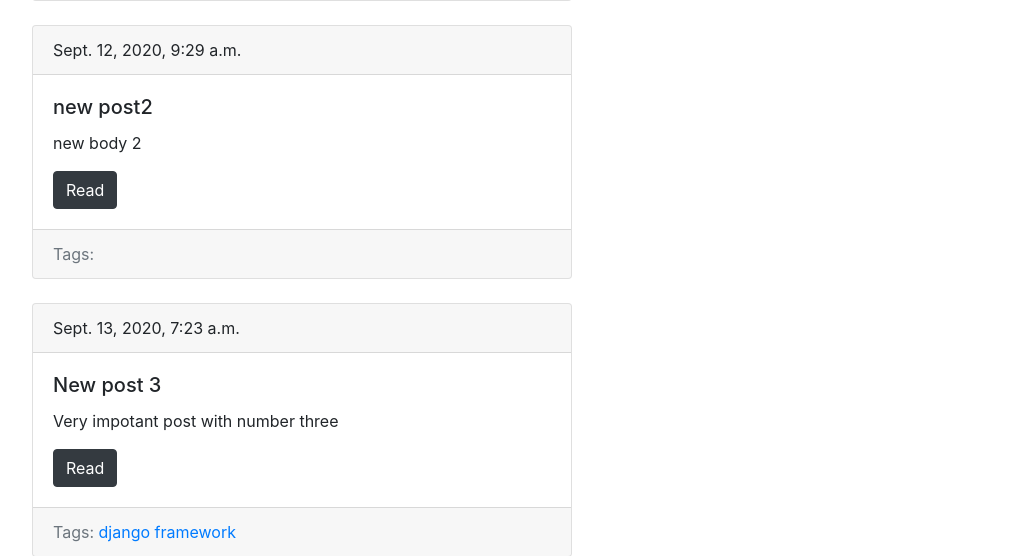
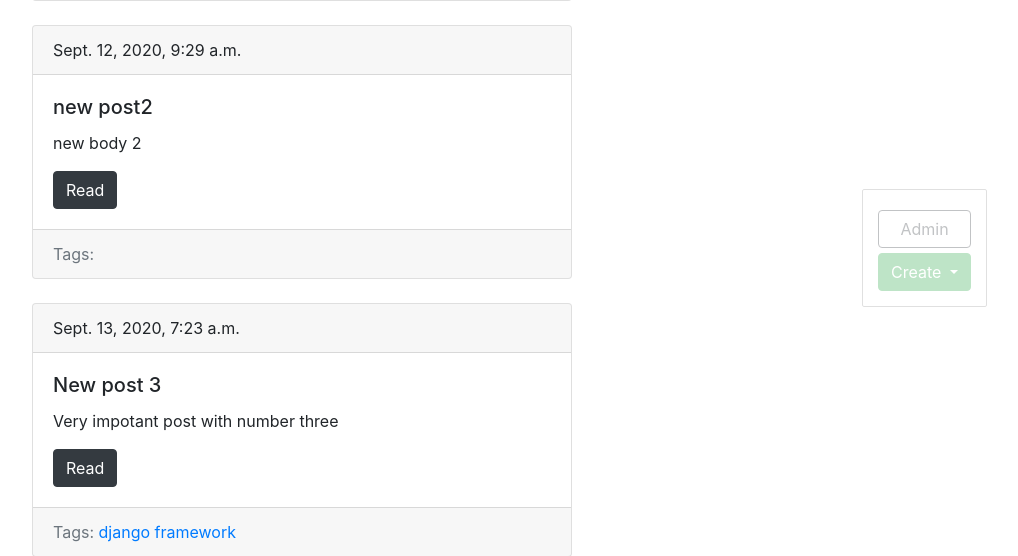
Before and after one commit to lonelywolf1981/django_project, a Django app: page /blog/ in a window 1280 px wide. Shown: the part 463-1019 px from the top of the page, without its empty margins (243-1261 px from the left). Run offline with Django 3.2, Linux system fonts and the light colour scheme; data comes from the database, SQL or seed files in the repository; some libraries are stand-ins or nearby versions.

Commit message:
Make admin panel for make, edit and delete entities
Signed-off-by: lonelywolf1981 <andrey.lw@gmail.com>

```diff
--- a/blogengine/blog/templates/blog/baseblog.html
+++ b/blogengine/blog/templates/blog/baseblog.html
@@ -1 +1,15 @@
 {% extends 'base.html' %}
+
+{% block admin-panel %}
+    <div class="btn-group">
+      <button type="button" class="btn btn-success dropdown-toggle" data-toggle="dropdown" aria-haspopup="true" aria-expanded="false">
+        Create
+      </button>
+      <div class="dropdown-menu">
+        <a class="dropdown-item" href="{% url 'post_create_url' %}">Post</a>
+        <a class="dropdown-item" href="{% url 'tag_create_url' %}">Tag</a>
+      </div>
+    </div>
+    <a href="{{ admin_object.get_update_url }}" class="btn btn-success edit" style="{% if detail %}display: block;{% endif %}">Edit</a>
+    <a href="{{ admin_object.get_delete_url }}" class="btn btn-danger delete" style="{% if detail %}display: block;{% endif %}">Delete</a>
+{% endblock %}
--- a/blogengine/blog/utils.py
+++ b/blogengine/blog/utils.py
@@ -12,7 +12,9 @@ class ObjectDetailMixin:
     def get(self, request, slug):
         obj = get_object_or_404(self.model, slug__iexact=slug)
         return render(request, self.template,
-                      context={self.model.__name__.lower(): obj})
+                      context={self.model.__name__.lower(): obj,
+                               'admin_object': obj,
+                               'detail': True})
 
 
 class ObjectCreateMixin:
--- a/blogengine/blogengine/settings.py
+++ b/blogengine/blogengine/settings.py
@@ -122,3 +122,6 @@ USE_TZ = True
 # https://docs.djangoproject.com/en/2.0/howto/static-files/
 
 STATIC_URL = '/static/'
+STATICFILES_DIRS = [
+    os.path.join(BASE_DIR, 'static')
+]
--- /dev/null
+++ b/blogengine/static/css/styles.css
@@ -0,0 +1,22 @@
+.admin-panel {
+    border: 1px solid #999;
+    border-radius: 2px;
+    position: fixed;
+    right: 50px;
+    bottom: 30px;
+    opacity: 0.3;
+    padding: 15px;
+}
+
+.admin-panel:hover {
+    opacity: 1
+}
+
+.admin-panel a {
+    display: block;
+    margin: 5px 0;
+}
+
+a.edit, a.delete {
+    display: none;
+}
--- a/blogengine/templates/base.html
+++ b/blogengine/templates/base.html
@@ -1,3 +1,4 @@
+{% load static %}
 <!doctype html>
 <html lang="en">
 <head>
@@ -9,7 +10,7 @@
     <script src="https://code.jquery.com/jquery-3.5.1.slim.min.js" integrity="sha384-DfXdz2htPH0lsSSs5nCTpuj/zy4C+OGpamoFVy38MVBnE+IbbVYUew+OrCXaRkfj" crossorigin="anonymous"></script>
     <script src="https://cdn.jsdelivr.net/npm/popper.js@1.16.1/dist/umd/popper.min.js" integrity="sha384-9/reFTGAW83EW2RDu2S0VKaIzap3H66lZH81PoYlFhbGU+6BZp6G7niu735Sk7lN" crossorigin="anonymous"></script>
     <script src="https://stackpath.bootstrapcdn.com/bootstrap/4.5.2/js/bootstrap.min.js" integrity="sha384-B4gt1jrGC7Jh4AgTPSdUtOBvfO8shuf57BaghqFfPlYxofvL8/KUEfYiJOMMV+rV" crossorigin="anonymous"></script>
-
+    <link rel="stylesheet" href="{% static 'css/styles.css' %}">
     <title>
         {% block title %}
                 Django Blog
@@ -55,6 +56,12 @@
     </div>
 </div>
 
+<div class="admin-panel align-items-center">
+
+    <a href="/admin" class="btn btn-outline-dark">Admin</a>
+    {% block admin-panel %}{% endblock %}
+</div>
+
 
 
 </body>
```
